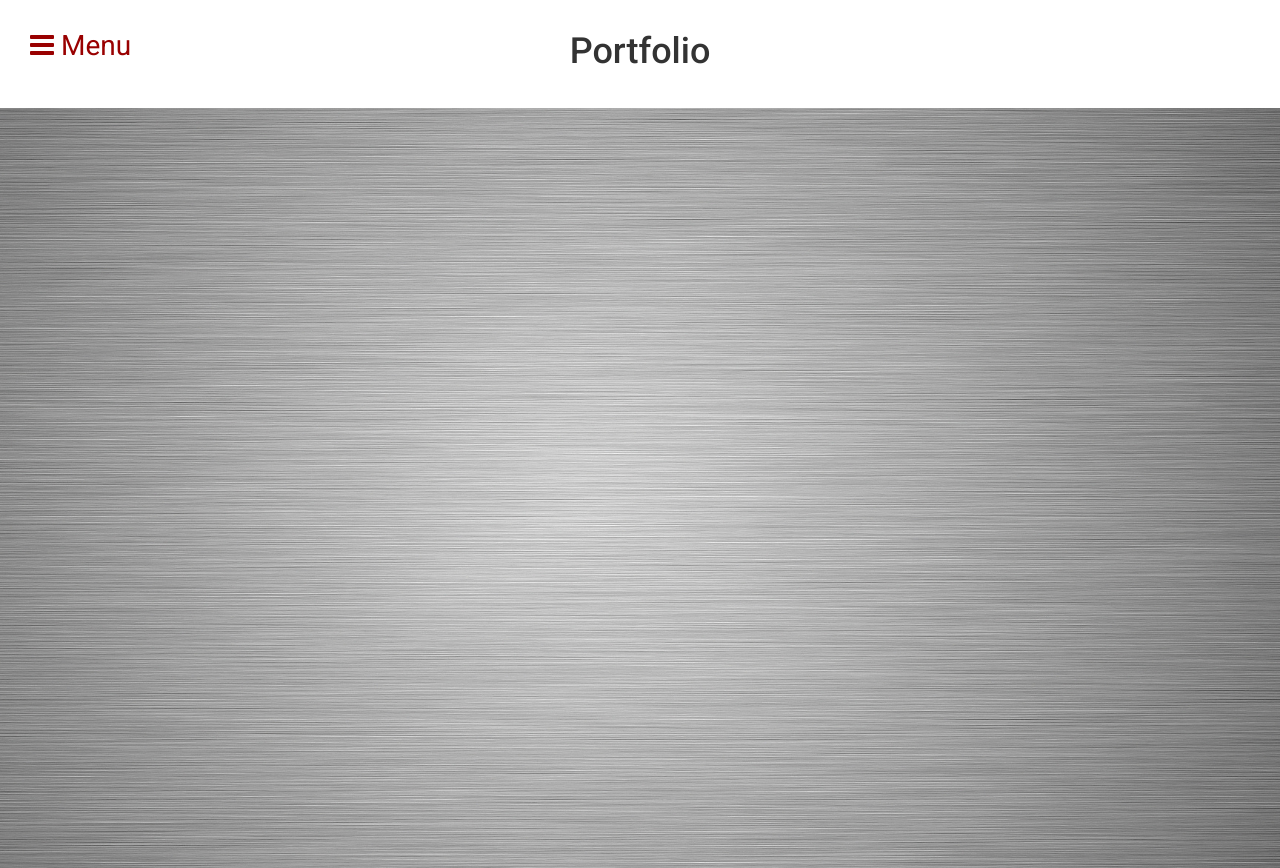
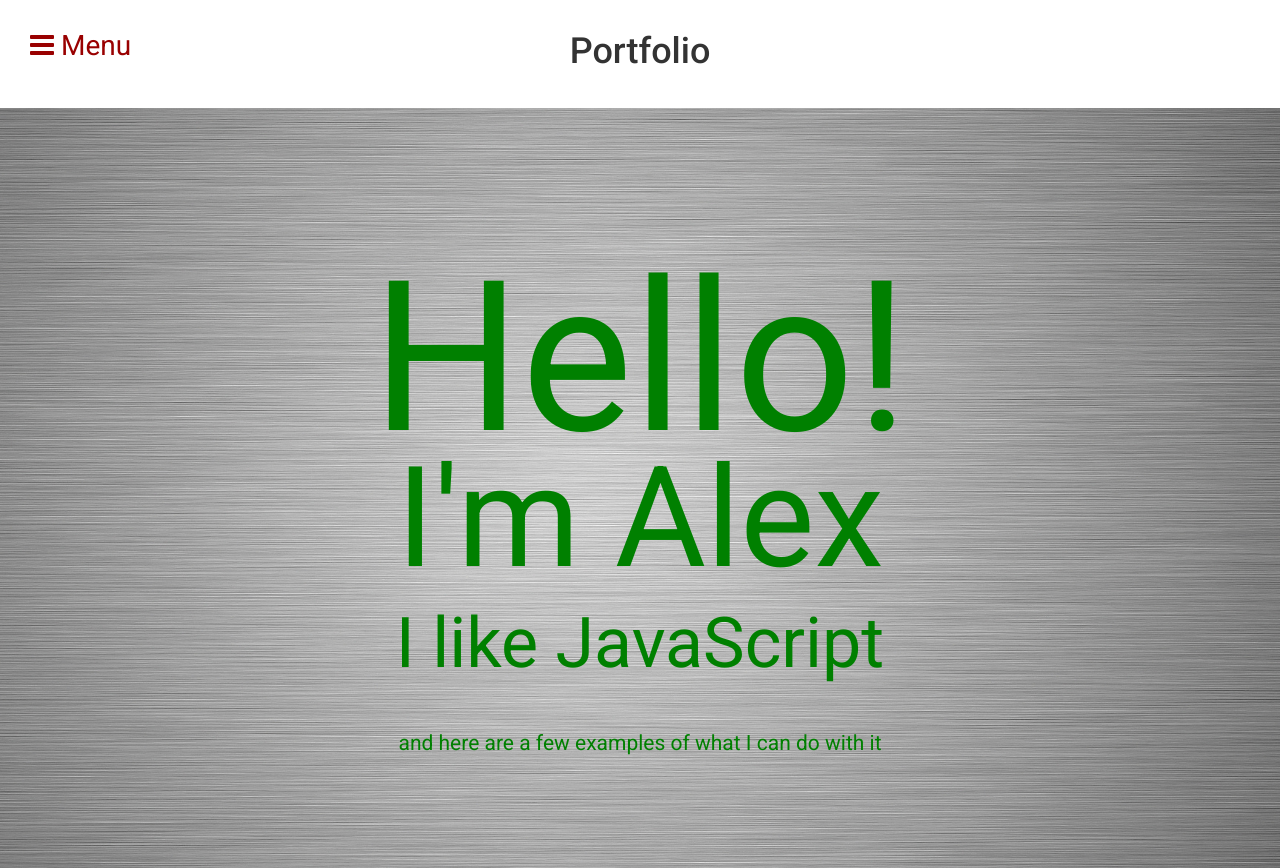
Before and after one commit to schinalex/Portfoliu, a website: page app/index.html in a window 1280 px wide. Shown: the part 84-952 px from the top of the page. Drawn offline with nearby package versions, Linux system fonts and the light colour scheme.

Commit message:
added a hello message

```diff
--- a/app/index.html
+++ b/app/index.html
@@ -74,6 +74,10 @@
         <div class="row">
           <section id="hello">
             <!-- Hello -->
+            <p>Hello!</p>
+            <p>I'm Alex</p>
+            <p>I like JavaScript</p>
+            <p>and here are a few examples of what I can do with it</p>
           </section>
         </div>
 
--- a/sass/pages/_sections.sass
+++ b/sass/pages/_sections.sass
@@ -5,15 +5,38 @@ section
   background-repeat: no-repeat
   background-size: cover
   background-position: center
-
+  text-align: center
+  vertical-align: middle
 #hello
   background-image: url(../img/brushed-metal.jpg)
+  line-height: 10vh
+  +font-regular
+  color: green
+
+  p
+    padding-top: 0.5em
+    &:nth-child(1)
+      font-size: 15em
+      padding-top: 1em
+    &:nth-child(2)
+      font-size: 10em
+      padding-top: 0.5em
+    &:nth-child(3)
+      font-size: 5em
+    &:nth-child(4)
+      font-size: 1.5em
+
   &.bg1
     background-image: url(../img/colorMath.jpg)
+    color: magenta
+
   &.bg2
     background-image: url(../img/recycledTexture.jpg)
+    color: $white
+
   &.bg3
     background-image: url(../img/blackPattern.jpg)
+    color: $red
 
 #intro
   background-image: url(../img/recycledTexture.jpg)
```
Also changed, not shown: app/css/style.css.
